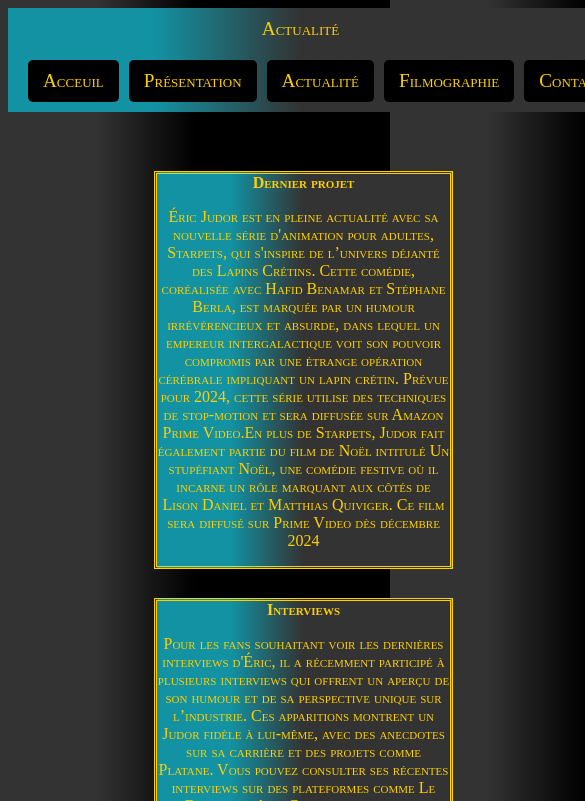
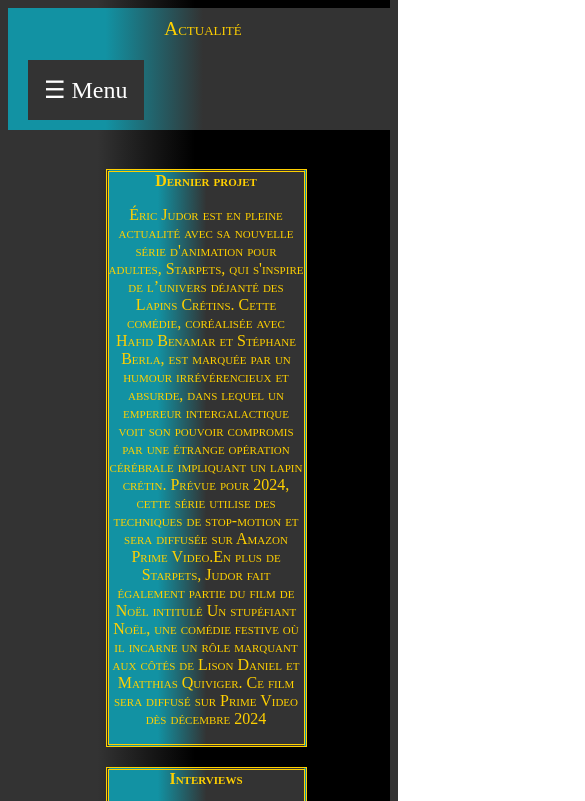
Before and after one commit to senegas-arnaud/FANSITE, a plain HTML site: page actualité2.html in a window 390 px wide. Shown: the top 801 px of the page, 585 px wide, since content can reach past the window. Drawn offline with Linux system fonts and the light colour scheme; files whose address does not match are found by name.

Commit message:
Media Queries + menu burger

```diff
--- a/Eric.css
+++ b/Eric.css
@@ -137,4 +137,5 @@
         height: 10px;
     }
 
+
  }
--- a/Filmographie.css
+++ b/Filmographie.css
@@ -132,3 +132,90 @@
 
 
 }
+.menu-toggle {
+    display: none;
+}
+
+
+
+@media (max-width: 768px) {
+    body{
+        width: 100%;
+        height: 100%;
+    }
+    .menu-label {
+        display: block;
+        background-color: #333;
+        color: white;
+        padding: 1rem;
+        text-align: center;
+        font-size: 1.5rem;
+        cursor: pointer;
+    }
+
+
+    .header-container {
+        display: none;
+        flex-direction: column;
+        width: 100%;
+    }
+
+
+    .menu-toggle:checked + .menu-label + .header-container {
+        display: flex;
+    }
+
+    .header-button {
+        padding: 10px;
+        text-align: center;
+        color: #ffd000;
+        background: #000;
+        margin: 5px 0;
+        border-radius: 5px;
+        text-decoration: none;
+    }
+
+    .header-button:hover {
+        background: linear-gradient(to left, #333, #333 50%, #1292a3 75%, #1292a3 75%);
+    }
+
+
+    .header-title{
+        width: 100%;
+        height: 10%;
+    }
+
+    .container{
+        display: flex;
+        flex-direction: column;
+        width: 100%;
+        height: 100%;
+        justify-content: space-evenly;
+        justify-items: center;
+    }
+
+    .cinema{
+        display: flex;
+        width: 50%;
+        margin-top: 5%;
+        margin-left: 25%;
+        height: auto;
+    }
+    .television{width: 50%;
+    margin-left: 25%;
+    margin-top: 5%;
+    height: auto;}
+
+    .doublage{width: 50%;
+    margin-left: 25%;
+    margin-top: 5%;
+    height: auto;}
+
+    .realisation{
+
+        width: 50%;
+        height: auto;
+        margin-top: 5%;
+        margin-left: 25%;
+    }
+    }
--- a/Présentation.css
+++ b/Présentation.css
@@ -125,15 +125,37 @@
     font-variant: small-caps;
 }
 
-
+.menu-toggle {
+    display: none;
+}
 @media (max-width: 768px) {
     body{
         width: 90%;
         height: 50%;
     }
-    .header-container{
+    .menu-label {
+        display: block;
+        background-color: #333;
+        color: white;
+        padding: 1rem;
+        text-align: center;
+        font-size: 1.5rem;
+        cursor: pointer;
+    }
+
+
+    .header-container {
+        display: none;
+        flex-direction: column;
         width: 100%;
     }
+
+
+    .menu-toggle:checked + .menu-label + .header-container {
+        display: flex;
+    }
+
+
     .header-button{
         width: 100%;
     }
--- a/actualité2.css
+++ b/actualité2.css
@@ -2,6 +2,8 @@
     color: #1292a3;
     text-decoration: none;
 }
+
+
 
 .header-title{
     display: flex;
@@ -120,11 +122,44 @@
     height: 100px;
 
 }
+
+.menu-toggle {
+    display: none;
+}
 @media (max-width: 768px) {
     body{
-        width: 150%;
+        width: 100%;
         height: 100%;
     }
+
+    .menu-label {
+        display: block;
+        background-color: #333;
+        color: white;
+        padding: 1rem;
+        text-align: center;
+        font-size: 1.5rem;
+        cursor: pointer;
+    }
+
+
+    .header-container {
+        display: none;
+        flex-direction: column;
+        width: 100%;
+    }
+
+
+    .menu-toggle:checked + .menu-label + .header-container {
+        display: flex;
+    }
+
+
+    .header-title{
+        width: 100%;
+        height: 10%;
+    }
+
     .container{
         flex-direction: column;
         width: 100%;
@@ -138,4 +173,5 @@
         margin-top: 5%;
         margin-left: 25%;
     }
+
     }
--- a/actualité2.html
+++ b/actualité2.html
@@ -14,15 +14,19 @@
 </header>
 <body>
     <header>
-        <div class="header-container">
-            <a href="c:\Users\arnau\Documents\HTML\Fansite Eric\fansite1.html" class="header-button">Acceuil</a>
-            <a href="c:\Users\arnau\Documents\HTML\Fansite Eric\Sous page\Présentation.html" class="header-button">Présentation</a>
-            <a href="c:\Users\arnau\Documents\HTML\Fansite Eric\Sous page\actualité2.html" class="header-button">Actualité</a>
-            <a href="c:\Users\arnau\Documents\HTML\Fansite Eric\Sous page\Filmographie.html" class="header-button">Filmographie</a>
-            <a href="c:\Users\arnau\Documents\HTML\Fansite Eric\Sous page\contact2.html" class="header-button">Contact</a>
+        <input type="checkbox" class="menu-toggle" id="menu-toggle">
+        <label class="menu-label" for="menu-toggle">☰ Menu</label>
+            <nav class="header-container">
+                <a href="c:\Users\arnau\Documents\HTML\Fansite Eric\fansite1.html" class="header-button">Acceuil</a>
+                <a href="c:\Users\arnau\Documents\HTML\Fansite Eric\Sous page\Présentation.html" class="header-button">Présentation</a>
+                <a href="c:\Users\arnau\Documents\HTML\Fansite Eric\Sous page\actualité2.html" class="header-button">Actualité</a>
+                <a href="c:\Users\arnau\Documents\HTML\Fansite Eric\Sous page\Filmographie.html" class="header-button">Filmographie</a>
+                <a href="c:\Users\arnau\Documents\HTML\Fansite Eric\Sous page\contact2.html" class="header-button">Contact</a>
 
-        </div>
+            </nav>
+        </input>
     </header>
+
     <main>
         <div class="container">
             <div class="projet">
```
Also changed, not shown: Filmographie.html (+4 -2 lines), Présentation.html (+9 -7 lines).
